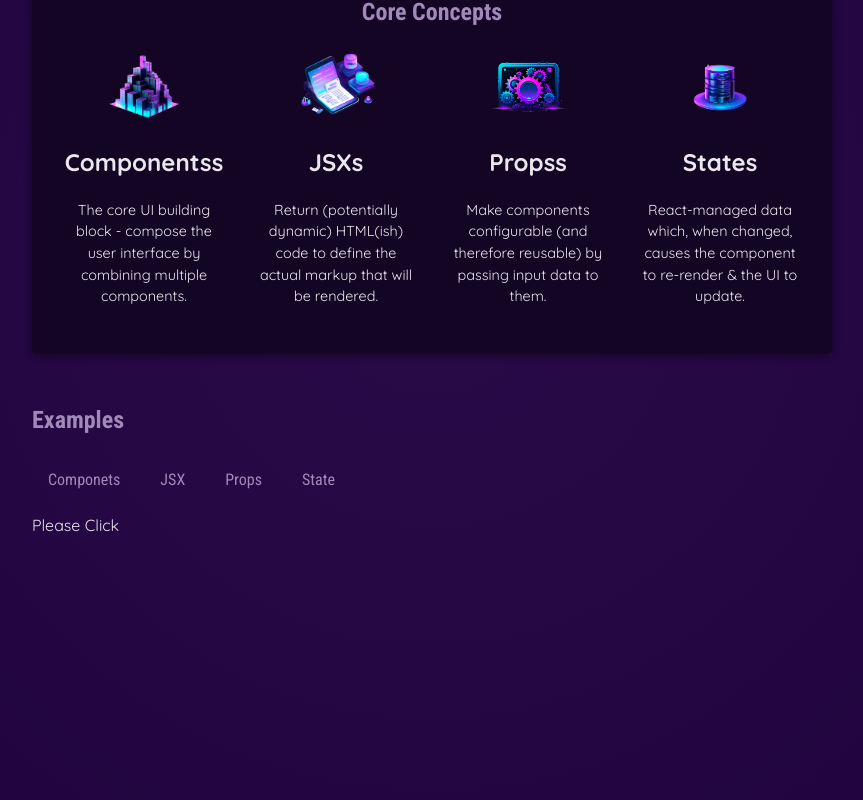
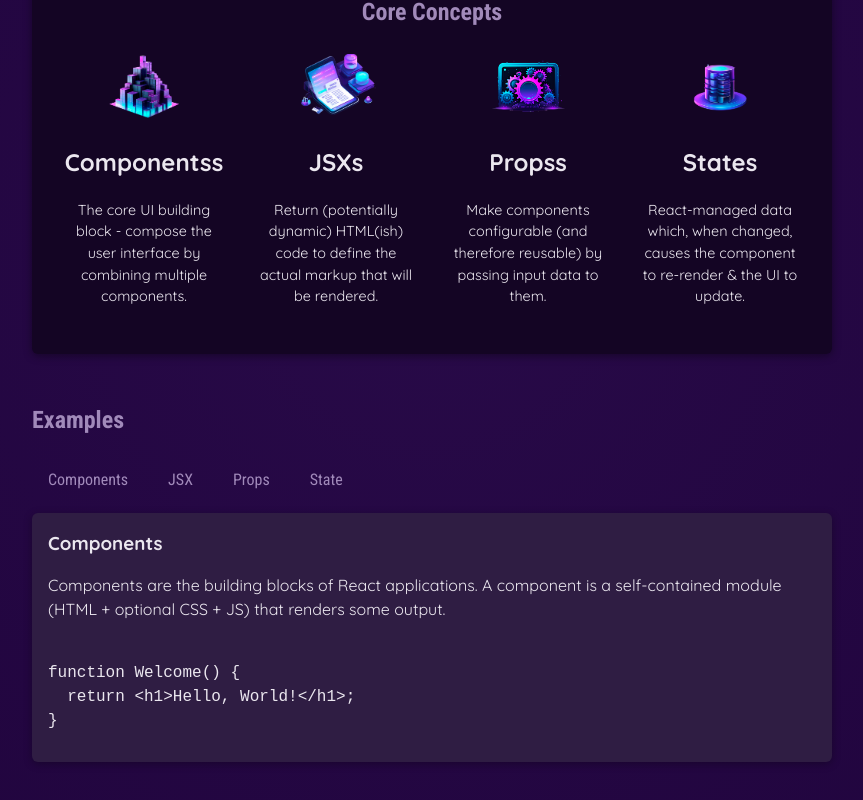
Before and after one commit to KacperLudwiczak/New-React-Project-Study, a React (Vite) app: page / in a window 1280 px wide. Shown: the part 370-1170 px from the top of the page, without its empty margins (208-1071 px from the left). Built offline with nearby package versions, Linux system fonts and the light colour scheme.

Commit message:
Data base on State

```diff
--- a/src/App.jsx
+++ b/src/App.jsx
@@ -3,10 +3,11 @@
 import Header from "./components/Header/Header";
 import CoreConcept from "./components/CoreConcepts";
 import { CORE_CONCEPTS } from "./data";
+import { EXAMPLES } from "./data";
 import TabButton from "./components/TabButton";
 
 function App() {
-  const [selectedTopic, setSelectedTopic] = useState("Please Click");
+  const [selectedTopic, setSelectedTopic] = useState("components");
 
   function handleSelect(selectedButton) {
     // console.log(selectedButton);
@@ -35,14 +36,20 @@
         <section id="examples">
           <h2>Examples</h2>
           <menu>
-            <TabButton onSelect={() => handleSelect("componets")}>
-              Componets
+            <TabButton onSelect={() => handleSelect("components")}>
+              Components
             </TabButton>
             <TabButton onSelect={() => handleSelect("jsx")}>JSX</TabButton>
             <TabButton onSelect={() => handleSelect("props")}>Props</TabButton>
             <TabButton onSelect={() => handleSelect("state")}>State</TabButton>
           </menu>
-          {selectedTopic}
+          <div id="tab-content">
+            <h3>{EXAMPLES[selectedTopic].title}</h3>
+            <p>{EXAMPLES[selectedTopic].description}</p>
+            <pre>
+              <code>{EXAMPLES[selectedTopic].code}</code>
+            </pre>
+          </div>
         </section>
       </main>
     </div>
```
